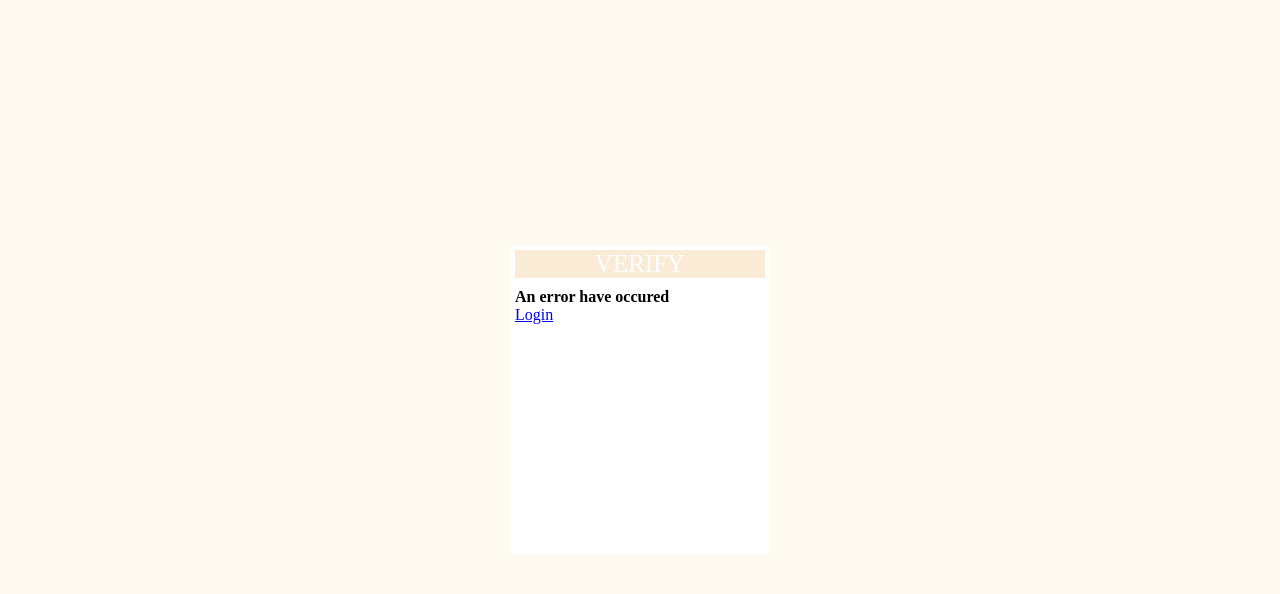
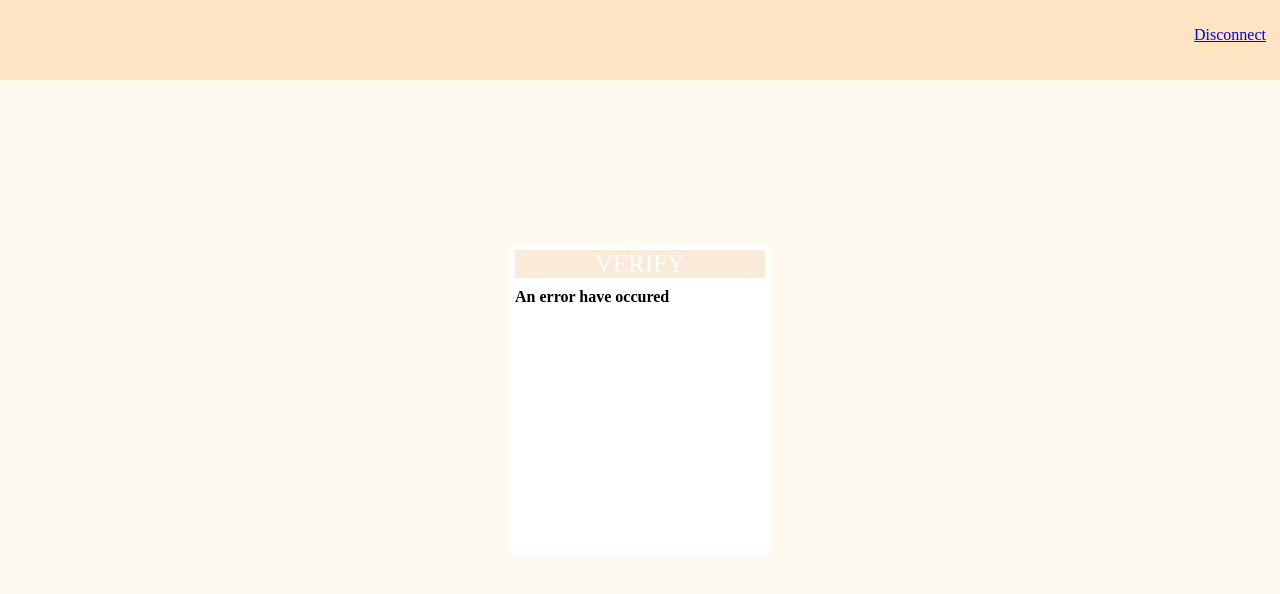
Before and after one commit to yfuks/camagru, a PHP site: page /verify.php?token=1 in a window 1280 px wide. Shown: the top 594 px of the page. Run offline with PHP 8.4, Linux system fonts and the light colour scheme; the visitor is signed in with stand-in values (Sample User, id 1); data that the repository does not hold is empty.

Commit message:
add header

```diff
--- a/forgot.php
+++ b/forgot.php
@@ -9,6 +9,7 @@ session_start();
     <title>CAMAGRU - FORGOT</title>
   </header>
   <body>
+    <?php include('fragments/header.php') ?>
     <div id="login">
       <div class="title">FORGOT</div>
       <div id="blue">
--- a/fragments/header.php
+++ b/fragments/header.php
@@ -0,0 +1,9 @@
+<div id="header">
+  <span class="button">
+    <?php if(isset($_SESSION['id'])) { ?>
+      <a href="../forms/disconnect.php">Disconnect</a>
+    <?php } else { ?>
+        <a href="/index.php">Login</a>
+    <?php } ?>
+  </snap>
+</div>
--- a/signup.php
+++ b/signup.php
@@ -9,6 +9,7 @@ session_start();
     <title>SIGNUP</title>
   </header>
   <body>
+    <?php include('fragments/header.php') ?>
     <div id="login">
       <div class="title">SIGNUP</div>
       <div id="blue">
@@ -20,7 +21,6 @@ session_start();
           <label>Password: </label>
           <input id="password" name="password" placeholder="password" type="password">
           <input name="submit" type="submit" value=" SEND ">
-          <a href="index.php">login</a>
           <span>
             <?php
             echo $_SESSION['error'];
--- a/style/index.css
+++ b/style/index.css
@@ -41,3 +41,19 @@ input[type="submit"] {
   top: 235px;
   left: 3px;
 }
+#header {
+  width: 100%;
+  height: 80px;
+  background-color: bisque;
+  text-align: center;
+}
+.button {
+  float: right;
+  height: 80px;
+  width: 100px;
+  line-height: 70px;
+}
+.button:hover {
+  background-color: antiquewhite;
+  cursor: pointer;
+}
--- a/verify.php
+++ b/verify.php
@@ -10,6 +10,7 @@ include_once './functions/verify.php';
     <title>CAMAGRU - VERIFY</title>
   </header>
   <body>
+    <?php include('fragments/header.php') ?>
     <div id="login">
     <div class="title">VERIFY</div>
     <?php if (verify($_GET["token"]) == 0) { ?>
@@ -21,9 +22,6 @@ include_once './functions/verify.php';
         An error have occured
       </strong>
     <?php } ?>
-    <div id="blue">
-      <a href="index.php">Login</a>
-    </div>
     </div>
   </body>
 </HTML>
```
Also changed, not shown: forms/disconnect.php (added, +9 -0 lines), index.php (+6 -4 lines), fragments/.htaccess (added).
